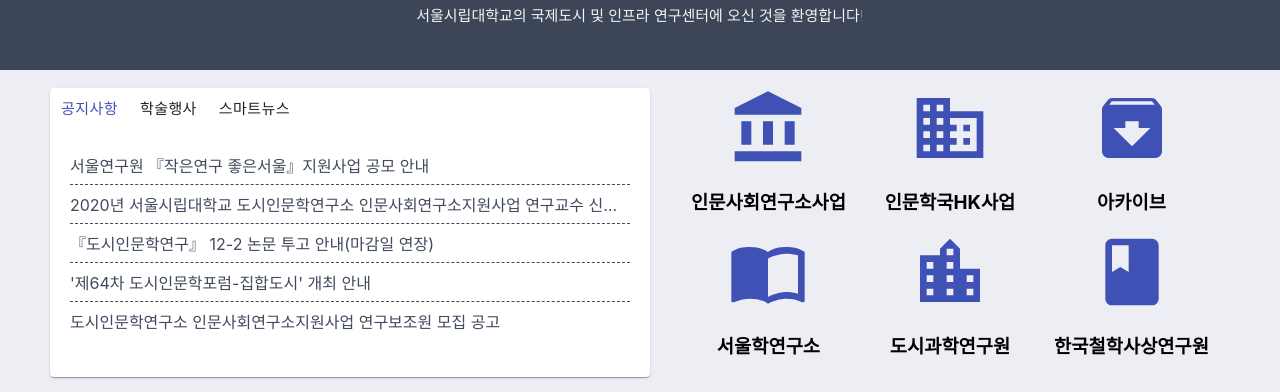
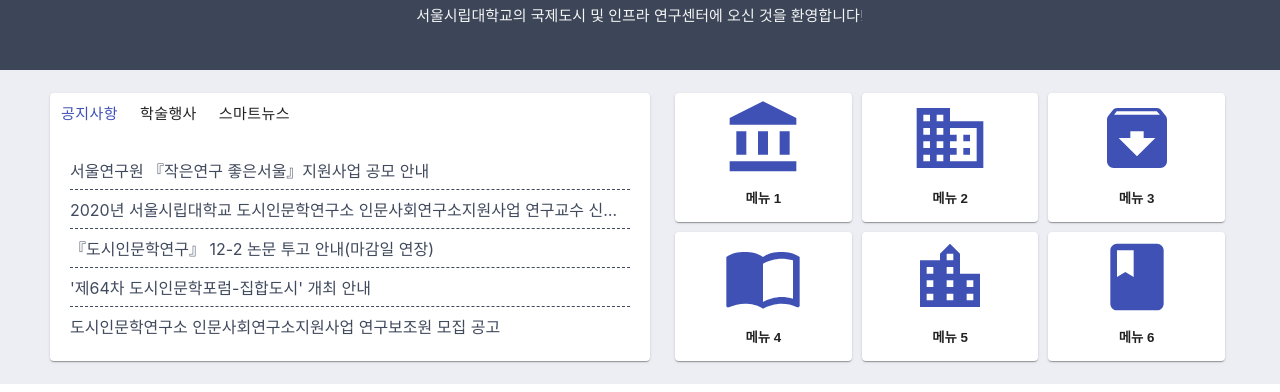
Before and after one commit to powergee/smart-city-hub, a React (Create React App) app in the folder frontend/: page / in a window 1280 px wide. Shown: the part 761-1153 px from the top of the page. Built offline with nearby package versions, Linux system fonts and the light colour scheme.

Commit message:
Add Material UI in LinkBoard.js

```diff
--- a/frontend/src/components/LinkBoard.js
+++ b/frontend/src/components/LinkBoard.js
@@ -5,6 +5,7 @@ import BusinessIcon from '@material-ui/icons/Business';
 import ArchiveIcon from '@material-ui/icons/Archive';
 import ImportContactsIcon from '@material-ui/icons/ImportContacts';
 import BookIcon from '@material-ui/icons/Book';
+import { Paper, ButtonBase, Grid } from '@material-ui/core'
 import './LinkBoard.scss'
 
 export default function LinkBoard() {
@@ -13,42 +14,66 @@ export default function LinkBoard() {
             <div className="board-table">
                 <div className="board-row">
                     <div className="board-cell">
-                        <div>
+                        <Paper>
+                            <ButtonBase className="board-button">
+                                <Grid container direction="column" justify="center" alignItems="center">
                                     <AccountBalanceIcon className="board-icon" color="primary"></AccountBalanceIcon>
-                            <h3>인문사회연구소사업</h3>
-                        </div>
+                                    <h4>메뉴 1</h4>
+                                </Grid>
+                            </ButtonBase>
+                        </Paper>
                     </div>
                     <div className="board-cell">
-                        <div>
+                        <Paper>
+                            <ButtonBase className="board-button">
+                                <Grid container direction="column" justify="center" alignItems="center">
                                     <BusinessIcon className="board-icon" color="primary"></BusinessIcon>
-                            <h3>인문학국HK사업</h3>
-                        </div>
+                                    <h4>메뉴 2</h4>
+                                </Grid>
+                            </ButtonBase>
+                        </Paper>
                     </div>
                     <div className="board-cell">
-                        <div>
+                        <Paper>
+                            <ButtonBase className="board-button">
+                                <Grid container direction="column" justify="center" alignItems="center">
                                     <ArchiveIcon className="board-icon" color="primary"></ArchiveIcon>
-                            <h3>아카이브</h3>
-                        </div>
+                                    <h4>메뉴 3</h4>
+                                </Grid>
+                            </ButtonBase>
+                        </Paper>
                     </div>
                 </div>
                 <div className="board-row">
                     <div className="board-cell">
-                        <div>
+                        <Paper>
+                            <ButtonBase className="board-button">
+                                <Grid container direction="column" justify="center" alignItems="center">
                                     <ImportContactsIcon className="board-icon" color="primary"></ImportContactsIcon>
-                            <h3>서울학연구소</h3>
-                        </div>
+                                    <h4>메뉴 4</h4>
+                                </Grid>
+                            </ButtonBase>
+                        </Paper>
                     </div>
                     <div className="board-cell">
-                        <div>
+                        <Paper>
+                            <ButtonBase className="board-button">
+                                <Grid container direction="column" justify="center" alignItems="center">
                                     <LocationCityIcon className="board-icon" color="primary"></LocationCityIcon>
-                            <h3>도시과학연구원</h3>
-                        </div>
+                                    <h4>메뉴 5</h4>
+                                </Grid>
+                            </ButtonBase>
+                        </Paper>
                     </div>
                     <div className="board-cell">
-                        <div>
+                        <Paper>
+                            <ButtonBase className="board-button">
+                                <Grid container direction="column" justify="center" alignItems="center">
                                     <BookIcon className="board-icon" color="primary"></BookIcon>
-                            <h3>한국철학사상연구원</h3>
-                        </div>
+                                    <h4>메뉴 6</h4>
+                                </Grid>
+                            </ButtonBase>
+                        </Paper>
                     </div>
                 </div>
             </div>
--- a/frontend/src/components/LinkBoard.scss
+++ b/frontend/src/components/LinkBoard.scss
@@ -23,13 +23,25 @@
 .board-cell {
     display: table-cell;
     vertical-align: middle;
+    padding: 5px;
 
-    & > div {
-        display: flex;
-        flex-direction: column;
-        align-items: center;
-        justify-items: center;
+    h4 {
+        margin: 10px;
     }
+
+    // & > div {
+    //     display: flex;
+    //     flex-direction: column;
+    //     align-items: center;
+    //     justify-items: center;
+    // }
+}
+
+.board-button {
+    width: 100%;
+    height: 100%;
+    padding-top: 5px !important;
+    padding-bottom: 5px !important;
 }
 
 .board-icon {
--- a/frontend/src/pages/Home.scss
+++ b/frontend/src/pages/Home.scss
@@ -63,6 +63,8 @@ $slide-text-size: 50px;
 
 .board-container {
     display: flex;
+    justify-content: center;
+    align-items: center;
     width: $page-width;
 
     & > * {
--- a/frontend/src/pages/Introduction.js
+++ b/frontend/src/pages/Introduction.js
@@ -24,6 +24,7 @@ export default function Introduction() {
     return (
         <ContentContainer>
             <Route exact path="/introduction" component={Greeting}></Route>
+            <Route exact path="/introduction/greeting" component={Greeting}></Route>
         </ContentContainer>
     )
 }
```
Lines whose indentation alone changed are shown as unchanged.
